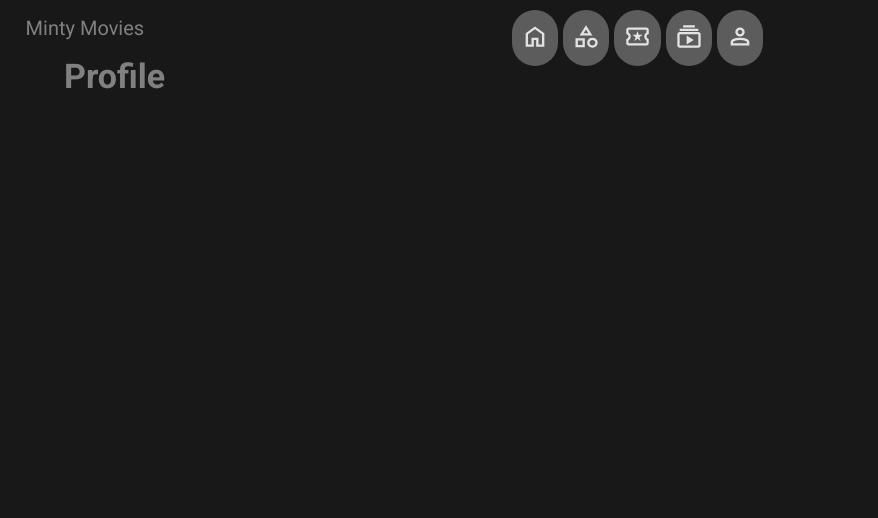
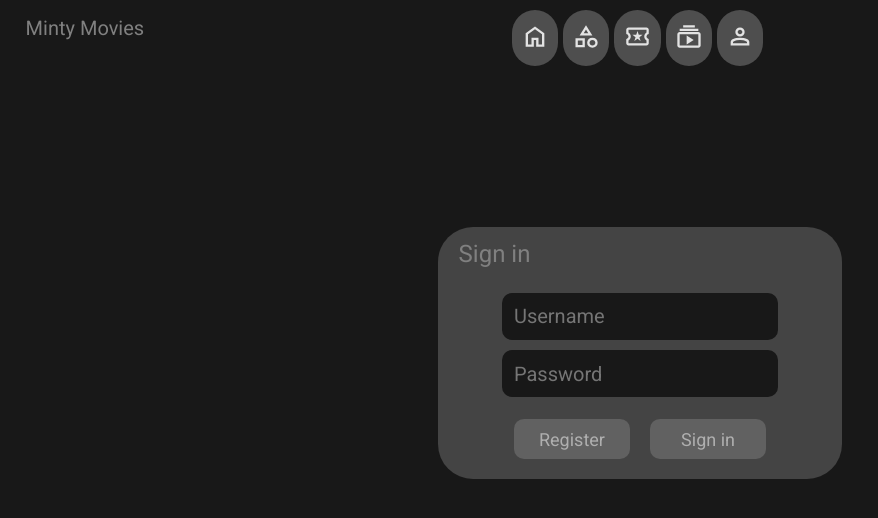
Before and after one commit to jakoofficial/MiniSvende, a SvelteKit app in the folder Project/MintyMovies/: page /profile in a window 1280 px wide. Shown: the top 518 px of the page, without its empty margins (0-878 px from the left). Built offline with nearby package versions, Linux system fonts and the light colour scheme.

Commit message:
Working on profile/signin

```diff
--- a/Project/MintyMovies/src/lib/css/style.css
+++ b/Project/MintyMovies/src/lib/css/style.css
@@ -55,7 +55,7 @@ section {
     display: flex;
 }
 #topbar nav a {
-    background-color: rgb(92, 92, 92);
+    background-color: rgb(78, 78, 78);
     flex: auto;
     min-width: 15%;
     margin: 0px 5px 0px 0px;
--- a/Project/MintyMovies/src/routes/profile/+page.svelte
+++ b/Project/MintyMovies/src/routes/profile/+page.svelte
@@ -1,12 +1,76 @@
 <script>
-
 </script>
 
 <div class="pageContents">
-    <h1>Profile</h1>
+	<div id="signinArea">
+		<div id="form">
+			<p id="formTitle">Sign in</p>
+			<input type="text" placeholder="Username" />
+			<input type="password" placeholder="Password" />
+			<div id="formButtons">
+				<button> Register </button>
+				<button> Sign in </button>
+			</div>
+		</div>
+	</div>
 </div>
 
 <!-- Styleing for the page -->
 <style>
+	.pageContents {
+		display: block;
+		height: 90vh;
+		align-content: center;
+	}
+	#signinArea {
+		background-color: #444444;
+		width: 35%;
+		height: 35%;
+		margin: auto;
+		transform: translateY(-25%);
+		border-radius: 35px;
+		align-content: center;
+	}
+	#signinArea #form {
+		width: 90%;
+		height: 90%;
+		margin: auto;
+	}
+	#signinArea #form #formTitle {
+		font-size: 24px;
+		margin-bottom: 25px;
+	}
+	#signinArea #form input {
+		display: block;
+		width: 75%;
+		height: 20%;
+		font-size: 20px;
+		border: none;
+		text-indent: 10px;
+		border-radius: 10px;
+		margin: 0 auto 10px auto;
+		background-color: #181818;
+	}
+    #signinArea #form #formButtons {
+        height: 25%;
+        width: 75%;
+        margin: auto;
+        display: flex;
+    }
+    #signinArea #form #formButtons button {
+        border: none;
+        border-radius: 10px;
+        margin: 0 10px;
+        background-color: rgb(97, 97, 97);
+        color: #afafaf;
+        font-size: 18px;
+        width: 50%;
+        height: 70%;
+        transform: translateY(30%);
+        cursor: pointer;
+    }
+    #signinArea #form #formButtons button:hover {
+    border-bottom: var(--HoverColor) 4px solid;
+    }
 
 </style>
```
